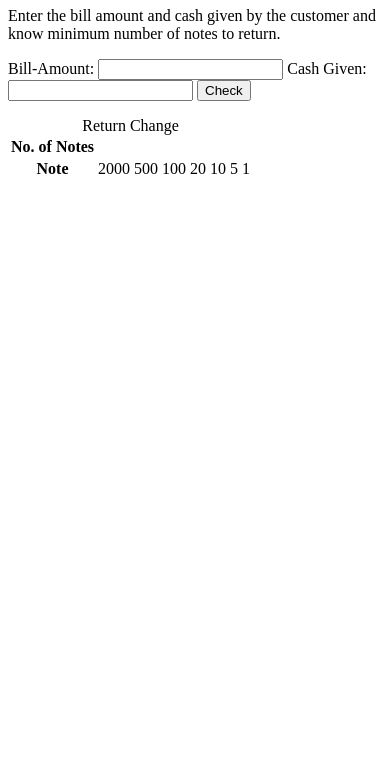
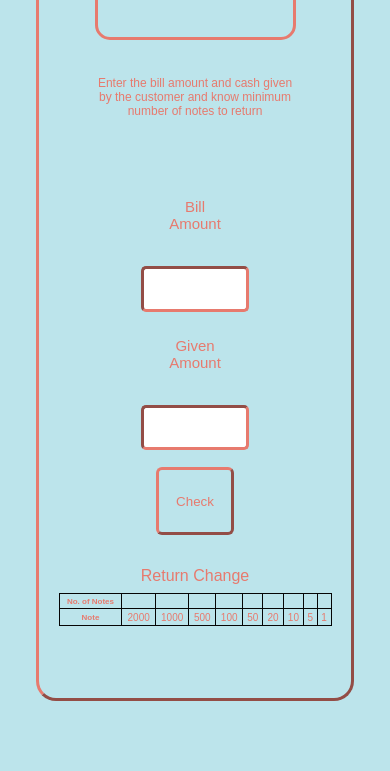
Before and after one commit to ankitgupta1020/cash-register, a plain HTML site: page index.html in a window 390 px wide. Shown: the part 73-844 px from the top of the page. Drawn offline with Linux system fonts and the light colour scheme; a web font is replaced by a local one.

Commit message:
initial commit

```diff
--- /dev/null
+++ b/App.js
@@ -0,0 +1,52 @@
+const billAmount = document.querySelector("#amount");
+const givenAmount = document.querySelector("#given");
+const checkButton = document.querySelector("#check-button");
+const message = document.querySelector("#error-message");
+const notes = document.querySelectorAll(".no-of-notes");
+const AllNotes = [2000, 1000, 500, 100, 50, 20, 10, 5, 1];
+checkButton.addEventListener("click", function validateBillAndGivenAmount() {
+  hideMessage();
+
+  if (billAmount.value > 0) {
+
+    if(givenAmount.value >= billAmount.value) {
+      const returnedAmount = givenAmount.value - billAmount.value
+      totalReturnedAmount(returnedAmount);
+
+    } else if (typeof givenAmount.value == 'string') {
+      displayMessage(
+        "Bill amount must be a number!"
+      );
+    } else {
+      displayMessage(
+        "You wanna washes the plates?"
+      );
+    }
+
+  }  else if (typeof billAmount.value == 'string') {
+    displayMessage(
+      "Bill amount must be a number!"
+    );
+  }  else {
+    displayMessage(
+      "Invalid bill amount!"
+    );
+  }
+});
+
+function totalReturnedAmount(returnedAmount) {
+  for(let i=0; i<AllNotes.length; i++) {
+    const noOfNotes = Math.trunc(returnedAmount/ AllNotes[i]);
+    returnedAmount = returnedAmount % AllNotes[i];
+    notes[i].innerText = noOfNotes;
+  }
+}
+
+function hideMessage() {
+  message.style.display = "none";
+}
+
+function displayMessage(msg) {
+  message.style.display = "block";
+  message.innerText = msg;
+}
--- a/index.html
+++ b/index.html
@@ -5,29 +5,31 @@
     <meta charset="UTF-8">
     <meta http-equiv="X-UA-Compatible" content="IE=edge">
     <meta name="viewport" content="width=device-width, initial-scale=1.0">
-    <link rel="stylesheet" href="styles.css">
     <title>Cash Register</title>
+    <link rel="stylesheet" href="style.css" />
+
 </head>
 
 <body>
-    <div class="container">
-        <h1 class="heading">Cash Register Manager</h1>
-        <p class="decription">
-            Enter the bill amount and cash given by the customer and know minimum number of notes to return.
-        </p>
-        <label for="bill-amount">Bill-Amount:</lable>
-            <input id="bill-amount" type="text" />
-            <!-- <button> Next</button> -->
-            <lable for="cash-given">Cash Given:</lable>
-            <input id="cash-given" type="text" />
+    <div class="wrapper">
+        <div class="container">
+            <h1 class="heading">Cash Register Manager</h1>
+            <p class="description">Enter the bill amount and cash given by the customer and know minimum number of notes
+                to return</p>
+            <label class="text-box" for="amount">Bill Amount</label>
+            <input id="amount" type="number" />
+            <label class="text-box" for="given"> Given Amount</label>
+            <input id="given" type="number" />
             <button id="check-button">Check</button>
-            <p id="error-mrssage"></p>
-            <table class="change-table">
-                <caption>
+            <p id="error-message"></p>
+            <table class="table-content">
+                <caption class="color">
                     Return Change
                 </caption>
                 <tr>
-                    <th>No. of Notes</th>
+                    <th class="main">No. of Notes</th>
+                    <td class="no-of-notes"></td>
+                    <td class="no-of-notes"></td>
                     <td class="no-of-notes"></td>
                     <td class="no-of-notes"></td>
                     <td class="no-of-notes"></td>
@@ -37,18 +39,24 @@
                     <td class="no-of-notes"></td>
                 </tr>
                 <tr>
-                    <th>Note</th>
-                    <td>2000</td>
-                    <td>500</td>
-                    <td>100</td>
-                    <td>20</td>
-                    <td>10</td>
-                    <td>5</td>
-                    <td>1</td>
+                    <th class="main">Note</th>
+                    <td class="notes">2000</td>
+                    <td class="notes">1000</td>
+                    <td class="notes">500</td>
+                    <td class="notes">100</td>
+                    <td class="notes">50</td>
+                    <td class="notes">20</td>
+                    <td class="notes">10</td>
+                    <td class="notes">5</td>
+                    <td class="notes">1</td>
                 </tr>
             </table>
 
+        </div>
+
+    </div>
+
 </body>
-<script src="index.js"></script>
+<script src="./App.js"></script>
 
 </html>
--- a/index.js
+++ /dev/null
@@ -1,38 +0,0 @@
-const billAmount = document.querySelector("#bill-amount");
-const cashGiven = document.querySelector("#cash-given");
-const checkButton = document.querySelector("#check-button");
-const message = document.querySelector("#error-message");
-const noOfNotes = document.querySelectorAll(".no-of-notes");
-
-const availableNotes = [2000, 500, 100, 20, 10, 5, 1];
-
-checkButton.addEventListener("click", function validateBillAndCashAmount() {
-    if (billAmount.value > 0) {
-        if (cashGiven.value >= billAmount.value) {
-            const amountToBeReturned = cashGiven.value - billAmount.value;
-            calculateChange(amountToBeReturned);
-        } else {
-            showMessage(
-                "The cash provided should atleast be equal to the bill amount"
-            );
-        }
-    } else {
-        showMessage(
-            "Invalid Bill Amount"
-        );
-    }
-});
-
-function calculateChange(amountToBeReturned) {
-    for (let i = 0; i < availableNotes.length; i++) {
-        const numberOfNotes = Math.trunc(amountToBeReturned / availableNotes[i]);
-        amountToBeReturned = amountToBeReturned % availableNotes[i];
-        noOfNotes[i].innerText = numberOfNotes;
-    }
-
-}
-
-function showMessage(msg) {
-    message.style.display = "block";
-    message.innerText = msg;
-}
--- /dev/null
+++ b/style.css
@@ -0,0 +1,191 @@
+@import url('https://fonts.googleapis.com/css2?family=Cantora+One&display=swap');
+
+:root {
+  --primary-dark:  #bce4eb;
+  --primary-green: #e77a6e;
+}
+
+body {
+  font-family: 'Cantora One', sans-serif;
+  overflow: hidden;
+  background-color: var(--primary-dark);
+  color: var(--primary-green);
+
+}
+
+
+
+.container {
+  display: flex;
+  flex-direction: column;
+  width: 60vw;
+  text-align: center;
+  margin: auto;
+  border-radius: 20px;
+  border-style:outset;
+  border-color: var(--primary-green);
+
+}
+
+.description {
+  width: 40vw;
+  height: 10vh;
+
+  margin-left: auto;
+  margin-right: auto;
+  border-radius: 10px;
+  margin-top: 1vh;
+  color: var(--primary-green);
+
+}
+
+
+.heading {
+
+  border-radius: 15px;
+  height: 10vh;
+  width: 40vw;
+  background-color: var(--primary-dark);
+  margin-left: auto;
+  margin-right: auto;
+  border-style: solid;
+  font-size: 26px;
+}
+
+
+.text-box {
+  width: 15vw;
+  height: 8vh;
+
+  margin-left: auto;
+  margin-right: auto;
+  border-radius: 5px;
+  margin-top: 2vh;
+
+
+
+}
+
+
+
+#amount {
+  width: 25vw;
+  margin-left: auto;
+  margin-right: auto;
+  height: 4.5vh;
+  border-radius: 5px;
+  margin-bottom: vh;
+  border-width: medium;
+  border-color: var(--primary-green);
+
+}
+
+#given {
+  width: 25vw;
+  margin-left: auto;
+  margin-right: auto;
+  height: 4.5vh;
+  border-radius: 5px;
+  margin-top: vh;
+  border-width: medium;
+  border-color: var(--primary-green);
+}
+
+#check-button {
+  width: 8vw;
+  margin-left: auto;
+  margin-right: auto;
+  height: 8vh;
+  border-radius: 6px;
+  margin-top: 2vh;
+  color: var(--primary-green);
+  font-family: 'Cantora One', sans-serif;
+  background-color: var(--primary-dark);
+  border-width: medium;
+  border-color: var(--primary-green);
+}
+
+
+
+.color {
+  margin-bottom: 1vh;;
+}
+
+
+
+table td, th{
+
+  border: 1px solid hwb(120 2% 98%)
+}
+th, td {
+  padding: 7px;
+
+}
+table{
+  border-collapse: collapse;
+
+
+}
+
+.table-content {
+  border: 1px solid #6EE787;
+  width: 50vw;
+  margin-left: auto;
+  margin-right: auto;
+  margin-bottom: 1vh;
+
+}
+
+
+@media only screen and (max-width: 700px) {
+
+  body {
+    font-family: 'Cantora One', sans-serif;
+
+    overflow: hidden;
+  }
+  .container {
+    width: 80vw;
+    height: 90vh;
+    margin: auto;
+  }
+
+  .heading {
+  font-size: 18px;
+  width: 50vw;
+
+
+  }
+  .description {
+    margin-top: 1.5rem;
+    font-size: 12px;
+    width: 50vw;
+  }
+  .text-box {
+    font-size: 15px;
+    margin-top: 3vh;
+  }
+  #check-button{
+    width: 20vw;
+  }
+  .table-content {
+    margin-bottom: 4vh;
+    width: 70vw;
+    margin-left: auto;
+    margin-right: auto;
+  }
+  th, td {
+    padding: 2.5px;
+  }
+
+
+  .main{
+    font-size: 8px;
+  }
+  #no-of-notes {
+    font-size:10px;
+  }
+  .notes {
+    font-size: 10px;
+  }
+}
--- a/styles.css
+++ /dev/null
@@ -1,6 +0,0 @@
-
-.continer{
-    display: flex;
-    flex-direction: column;
-    width: 50vw;
-}
```
